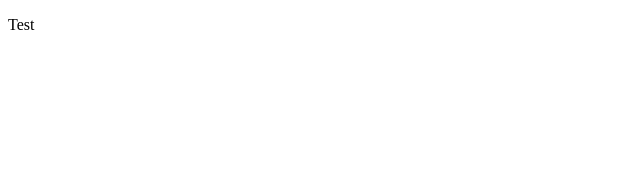
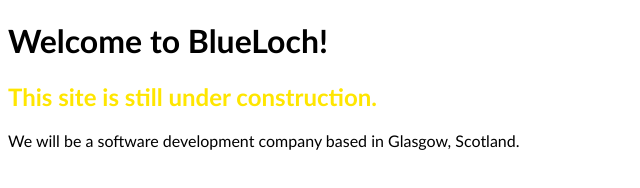
Before and after one commit to BlueLoch/BlueLoch, a plain HTML site: page index.html in a window 1280 px wide. Shown: the whole page, without its empty margins (0-640 px from the left). Drawn offline with Linux system fonts and the light colour scheme.

Commit message:
construction sign

```diff
--- a/index.html
+++ b/index.html
@@ -2,9 +2,16 @@
 <html>
   <head>
     <title>BlueLoch Software Solutions</title>
+    <style>
+      body {
+        font-family: 'Trebuchet MS', 'Lucida Sans Unicode', 'Lucida Grande', 'Lucida Sans', Arial, sans-serif;
+      }
+    </style>
   </head>
 
   <body>
-    <p>Test</p>
+    <h1>Welcome to BlueLoch!</h1>
+    <h2 style="color: rgb(255, 230, 0)">This site is still under construction.</h2>
+    <p>We will be a software development company based in Glasgow, Scotland.</p>
   </body>
 </html>
```
